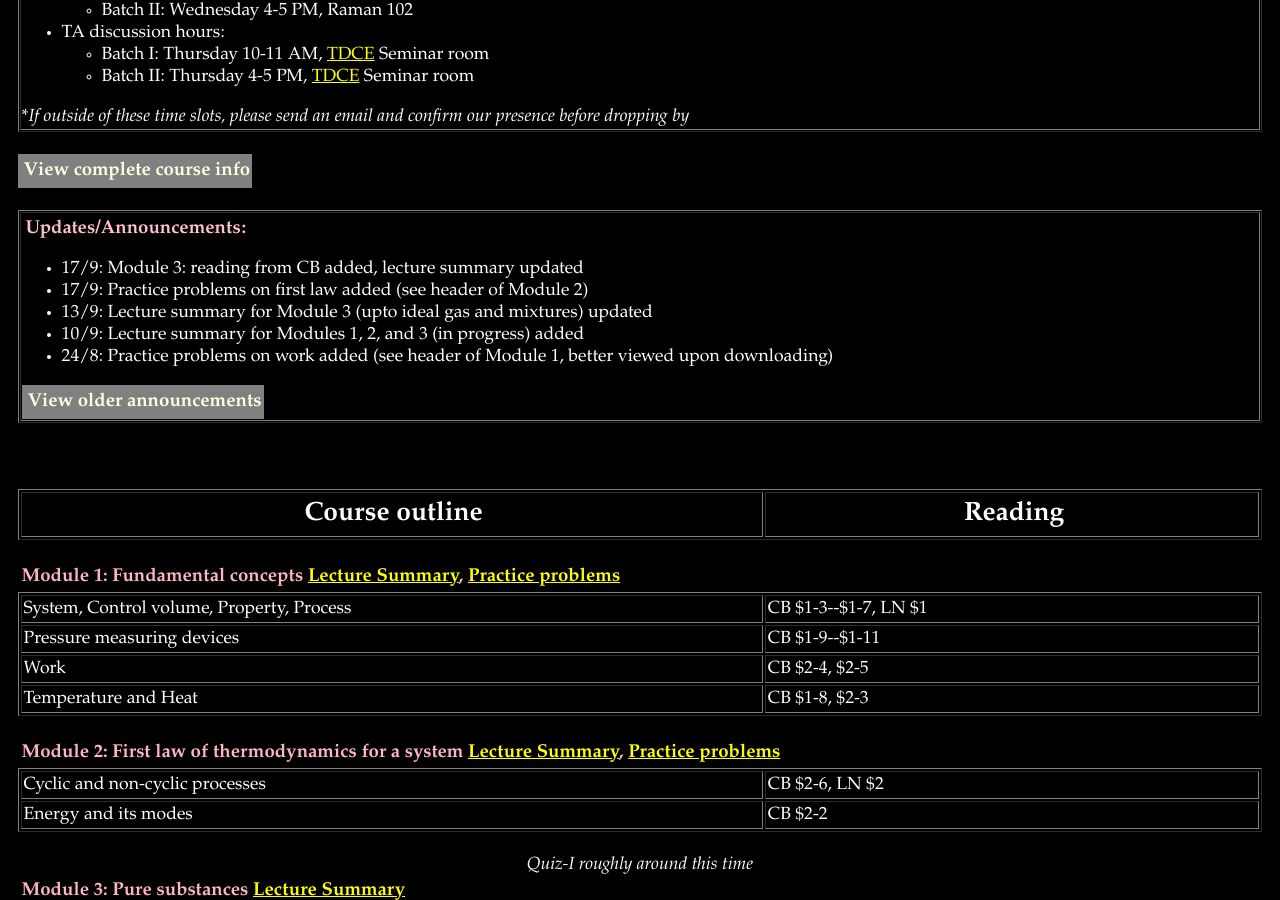
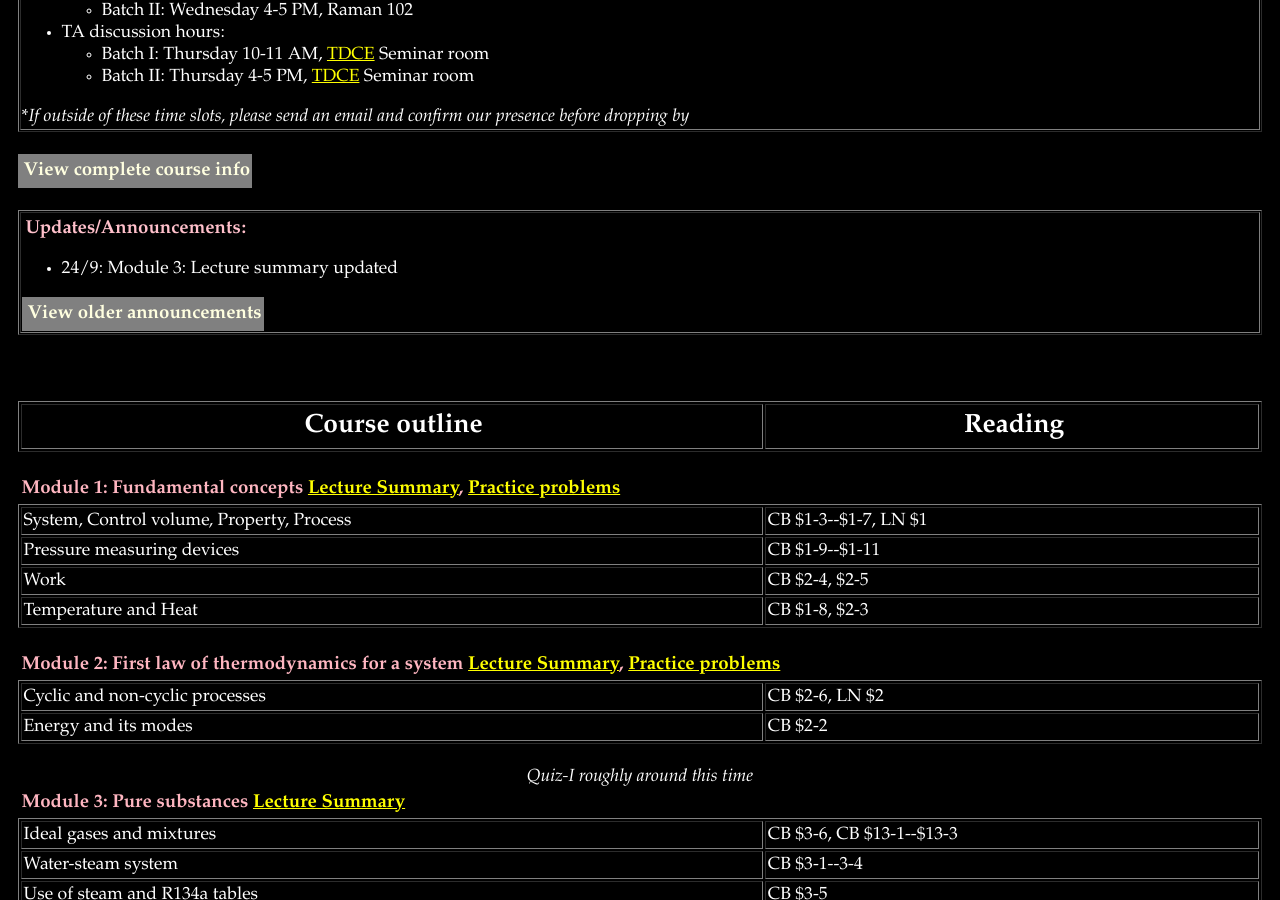
Before and after one commit to krithikasivaram/krithikasivaram.github.io, a Jekyll site: the page teaching/ME1100_Jul_Nov_2019.html, which Jekyll copies as it is, in a window 1280 px wide and 900 px high, scrolled down 459 px. Built offline with Jekyll 4.4.1, drawn with Linux system fonts in a browser that asks for light colours; part of the change alters nothing that is shown.

Commit message:
module 3 updated

```diff
--- a/teaching/ME1100_Jul_Nov_2019.html
+++ b/teaching/ME1100_Jul_Nov_2019.html
@@ -202,18 +202,19 @@ Email: varuns@iitm.ac.in </li>
 <h3> <font color="pink">
 Updates/Announcements:</font></h3>
 <ul>
+	<li>24/9: Module 3: Lecture summary updated
+</ul>
+<button class="collapsible"><h5>View older announcements</h5></button>
+<div class="content">
+<ul>
 	<li>17/9: Module 3: reading from CB added, lecture summary updated
 	<li>17/9: Practice problems on first law added (see header of Module 2) </li>
 	<li>13/9: Lecture summary for Module 3 (upto ideal gas and mixtures) updated</li>
 	<li>10/9: Lecture summary for Modules 1, 2, and 3 (in progress) added</li>
 	<li>24/8: Practice problems on work added (see header of Module 1, better viewed upon downloading) </li>
-</ul>
-<button class="collapsible"><h5>View older announcements</h5></button>
-<div class="content">
-<ul>
-	<li> 9/8: Practice problems on fundamentals added (see header of Module 1, better viewed upon downloading) </li>
-	<li> 7/8: Discussion hours edited for Batch I and II (Instructors, TAs) </li>
-	<li> 23/7: Welcome to ME1100!
+	<li>9/8: Practice problems on fundamentals added (see header of Module 1, better viewed upon downloading) </li>
+	<li>7/8: Discussion hours edited for Batch I and II (Instructors, TAs) </li>
+	<li>23/7: Welcome to ME1100!
 		<ul><li>We start our instruction on August 1st. Check the time and venue above.
 			<li>Make sure you have signed up on <a href="https://courses.iitm.ac.in">Moodle</a>. Tutorials/Handouts will be made available through this platform.
 		</ul>
```
